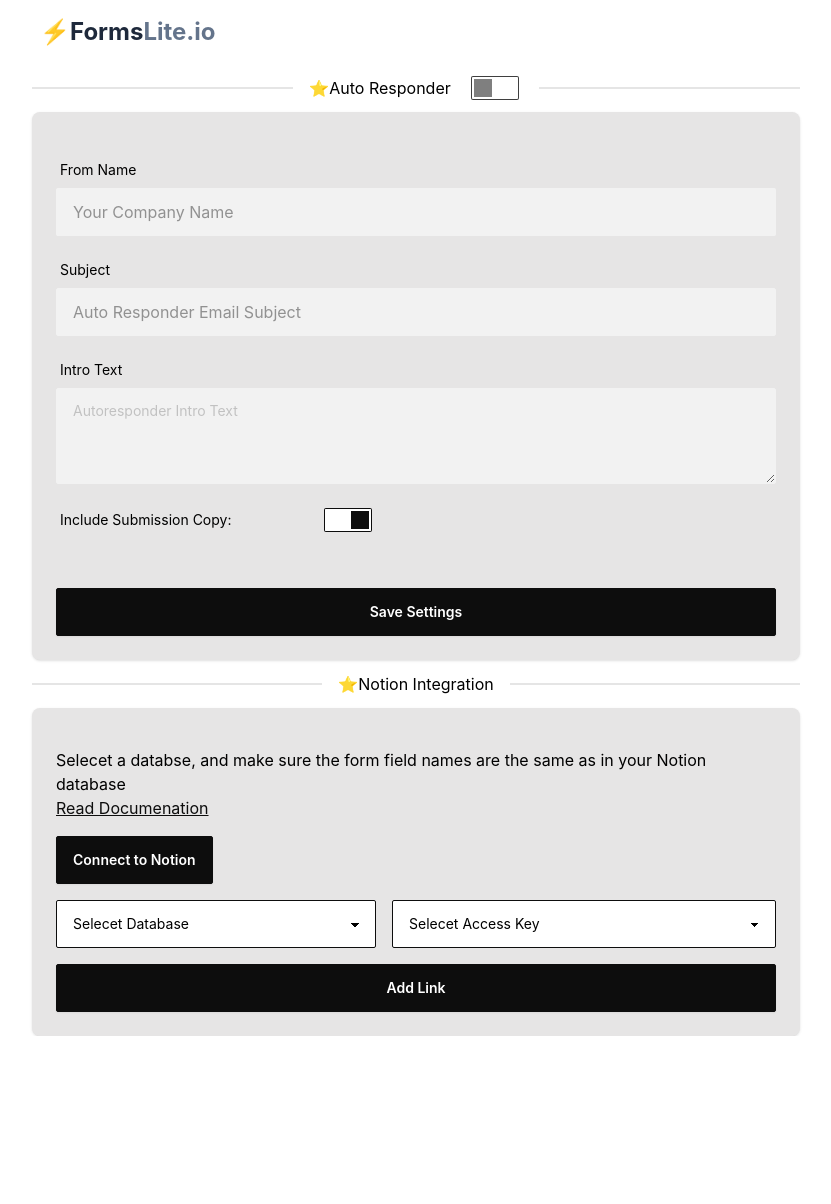
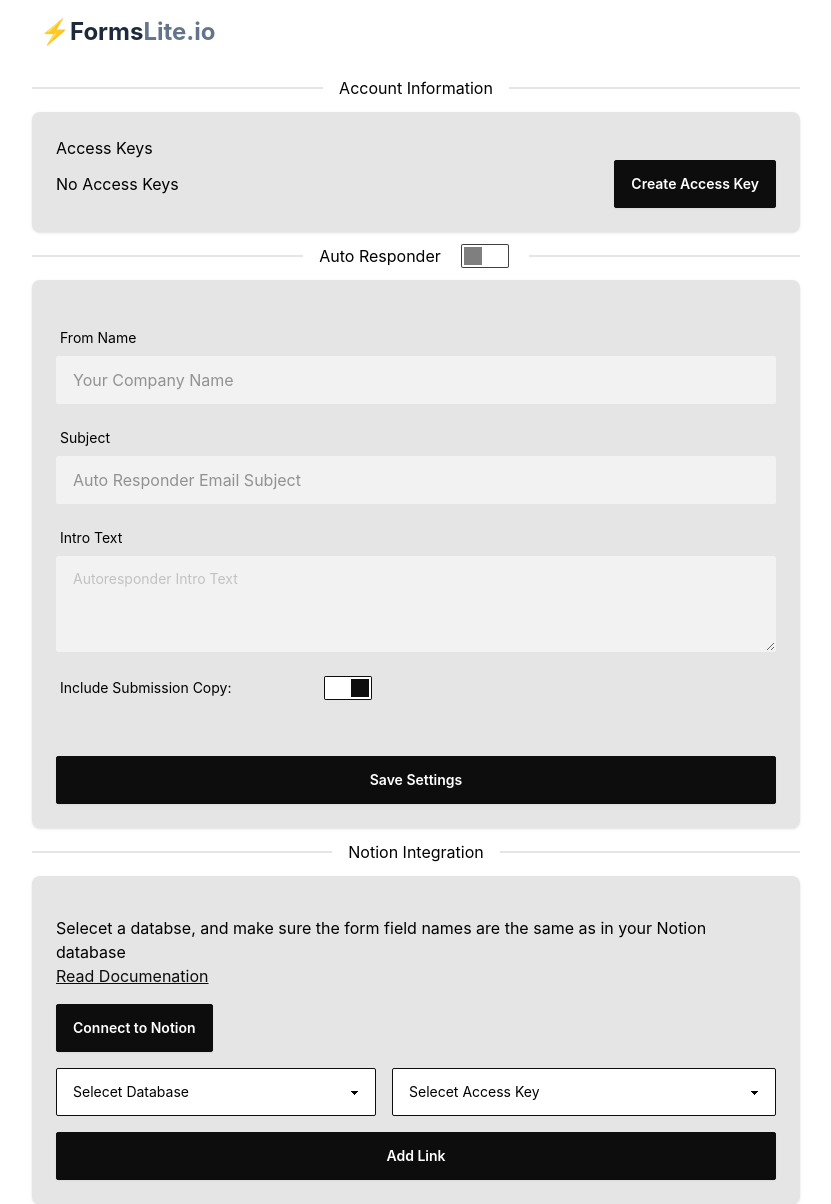
Before and after one commit to bitgeese/formslite-api, a Django app: template web_forms/templates/home.html in a window 1280 px wide. Shown: the whole page, without its empty margins (224-1055 px from the left). Before the commit the page ends 1036 px from the top, so only its background shows below. Run offline with Django 5.2, Linux system fonts and the light colour scheme; the template is opened without the code that fills it: values that come from a table or form of the project are taken from there, others are empty; style sheets or scripts are compiled from the project's sources; parts of the project's set-up code (start-up, migrations or seed data) failed here and were passed over; some web fonts are replaced.

Commit message:
add information panel

```diff
--- a/web_forms/access_keys/models.py
+++ b/web_forms/access_keys/models.py
@@ -87,7 +87,7 @@ class SimpleUser(AbstractBaseUser, PermissionsMixin):
 class AccessKey(BaseModel):
     MONTHLY_USE_LIMIT = 300
     id = models.UUIDField(primary_key=True, default=uuid.uuid4, editable=False)
-    name = models.CharField(max_length=125)
+    name = models.CharField(max_length=125, default="Access Key")
     user = models.ForeignKey(SimpleUser, on_delete=models.CASCADE, related_name="keys")
     is_active = models.BooleanField(default=True)
 
@@ -137,6 +137,9 @@ class AccessKey(BaseModel):
                     data=submission_data,
                 )
 
+    def __str__(self):
+        return f"{self.name} ({self.id})"
+
 
 class NotionLink(models.Model):
     user = models.ForeignKey(
--- a/web_forms/dashboard/views/client.py
+++ b/web_forms/dashboard/views/client.py
@@ -80,6 +80,10 @@ def home(request: HttpRequest) -> HttpResponse:
             form1 = AutoRespondSettingsForm(instance=settings_instance)
             form2 = NotionLinkForm()
 
+        if request.user.settings.notion_token:
+            databases = request.user.notion_client.get_all_databases()
+        else:
+            databases = []
         return render(
             request,
             "home.html",
@@ -88,7 +92,7 @@ def home(request: HttpRequest) -> HttpResponse:
                 "form1_success": form_1_success,
                 "form2": form2,
                 "form2_success": form_2_success,
-                "databases": request.user.notion_client.get_all_databases(),
+                "databases": databases,
                 "access_keys": request.user.keys.all(),
                 "notion_links": request.user.notion_links.all(),
             },
--- a/web_forms/templates/home.html
+++ b/web_forms/templates/home.html
@@ -13,8 +13,9 @@
     copy: {% if form1.auto_responder_include_copy.value %}true{% else %}false{% endif %},
     auto_responder: {% if form1.auto_responder_enabled.value %}true{% else %}false{% endif %}
 }" class="flex flex-col w-full border-opacity-50">
+    {% include "info.html" %}
     <div class="divider">
-      ⭐️Auto Responder
+      Auto Responder
       <label class="cursor-pointer label">
         <input x-model="auto_responder" @click="$refs.autoresponder.checked = !$refs.autoresponder.checked" type="checkbox" class="toggle toggle-primary" />
       </label>
@@ -91,7 +92,7 @@
     </div>
 
     <div class="divider">
-        ⭐️Notion Integration
+        Notion Integration
     </div>
     <div class="overflow-hidden rounded-lg bg-base-300 shadow">
         <form action="{% url 'dashboard:notion_add' %}" method="POST" class="px-4 py-5 sm:p-6 space-y-4">
--- /dev/null
+++ b/web_forms/templates/info.html
@@ -0,0 +1,24 @@
+<div class="divider">
+    Account Information
+</div>
+
+<div class="overflow-hidden rounded-lg bg-base-300 shadow">
+    <div class="px-4 py-5 sm:p-6">
+        <h2>Access Keys</h2>
+        <ul>
+            {% for access_key in request.user.keys.all %}
+            <li>
+                {{access_key}} - Active: {{access_key.is_active}} - Usage: {{access_key.usage}}
+            </li>
+            {% empty %}
+            <li class="flex justify-between items-center">
+                No Access Keys
+                <a href="https://formslite.io#accesskeyform" class="btn btn-primary">
+                    Create Access Key
+                </a>
+            </li>
+            {% endfor %}
+        </ul>
+
+    </div>
+</div>
```
Also changed, not shown: web_forms/access_keys/migrations/0019_alter_accesskey_name.py (added).
